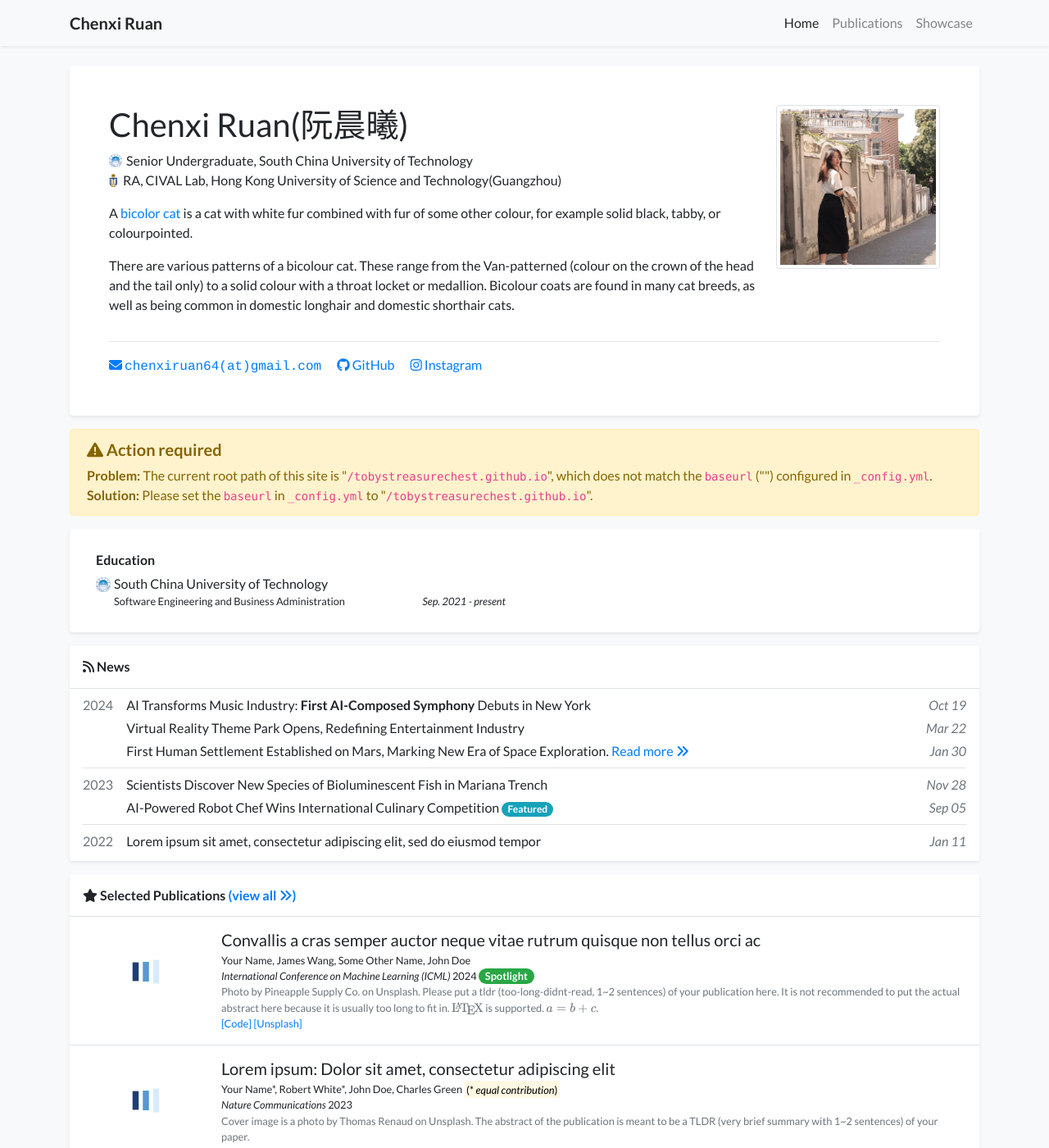
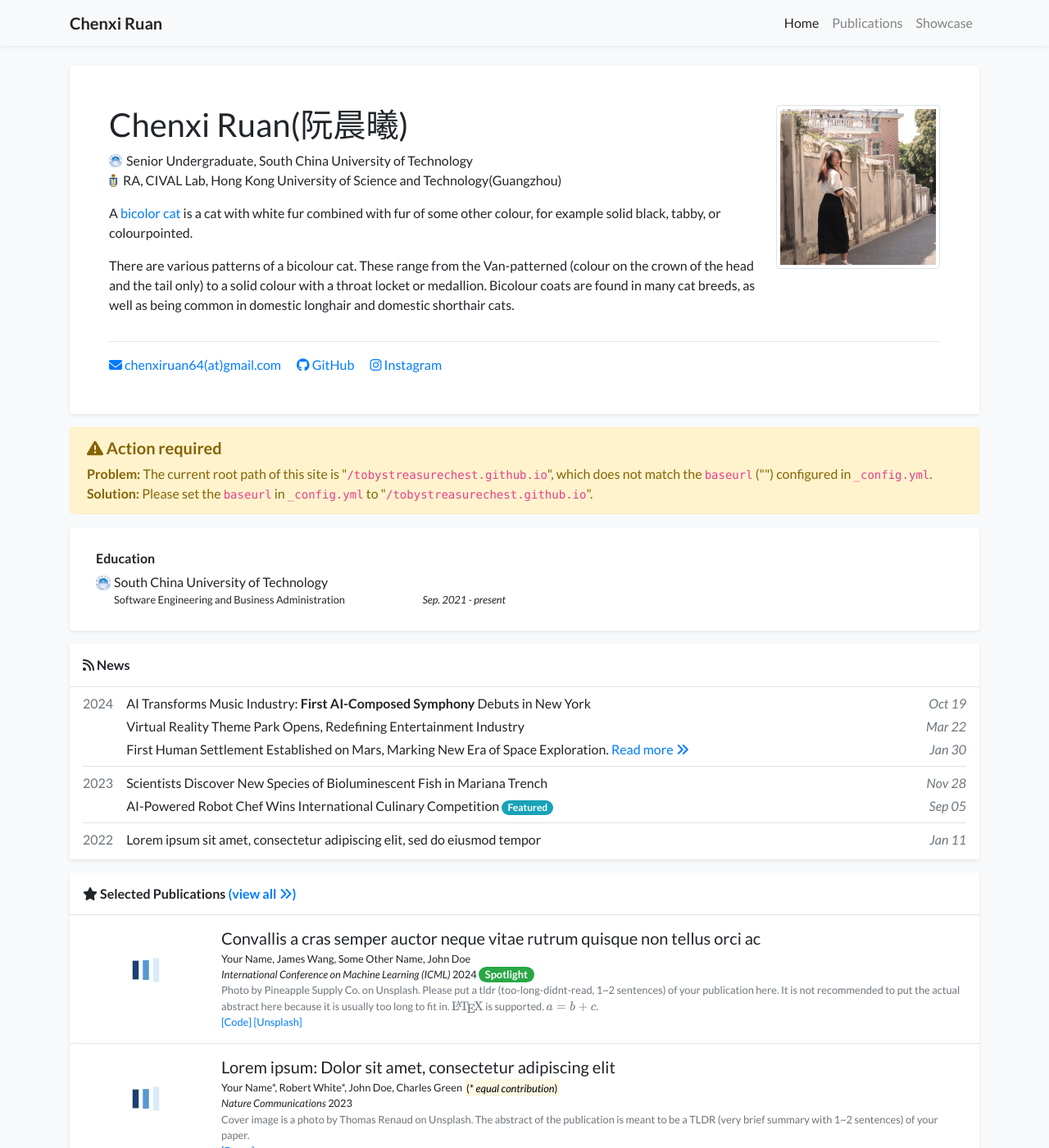
Before and after one commit to tobystreasurechest/tobystreasurechest.github.io, a Jekyll site: the page built from index.html, in a window 1280 px wide and 1400 px high. Shown: the whole window at 82% size. Built offline with Jekyll 4.4.1, drawn with Linux system fonts in a browser that asks for light colours; nearby versions of some CDN libraries; a style sheet for code colours, icons or effects is not loaded.

Commit message:
Update global.css

```diff
--- a/assets/css/global.css
+++ b/assets/css/global.css
@@ -64,5 +64,5 @@ div.lazy {
 }
 
 .email-text {
-    font-family: Courier, monospace;
+    font-family: "Lato", sans-serif;
 }
```
